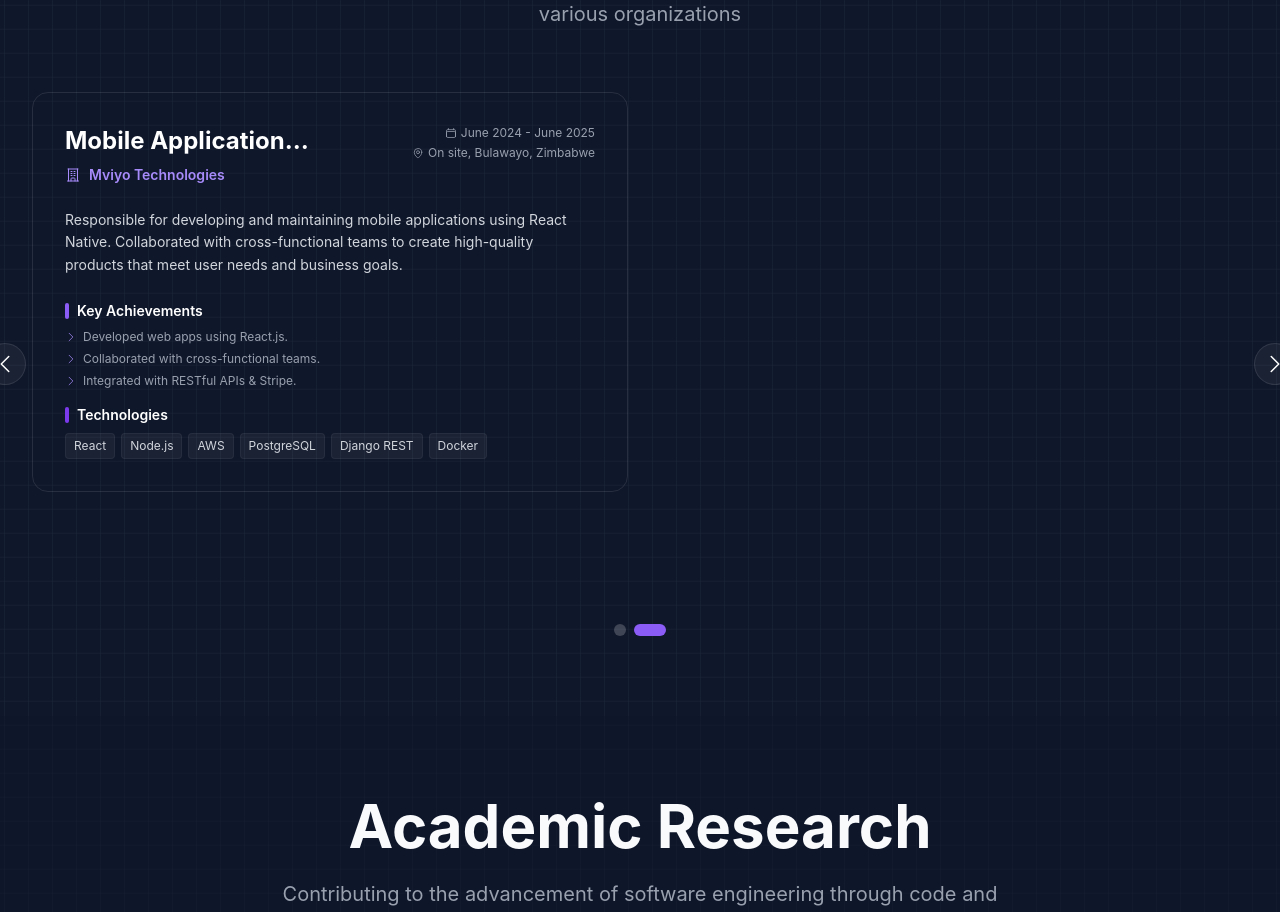
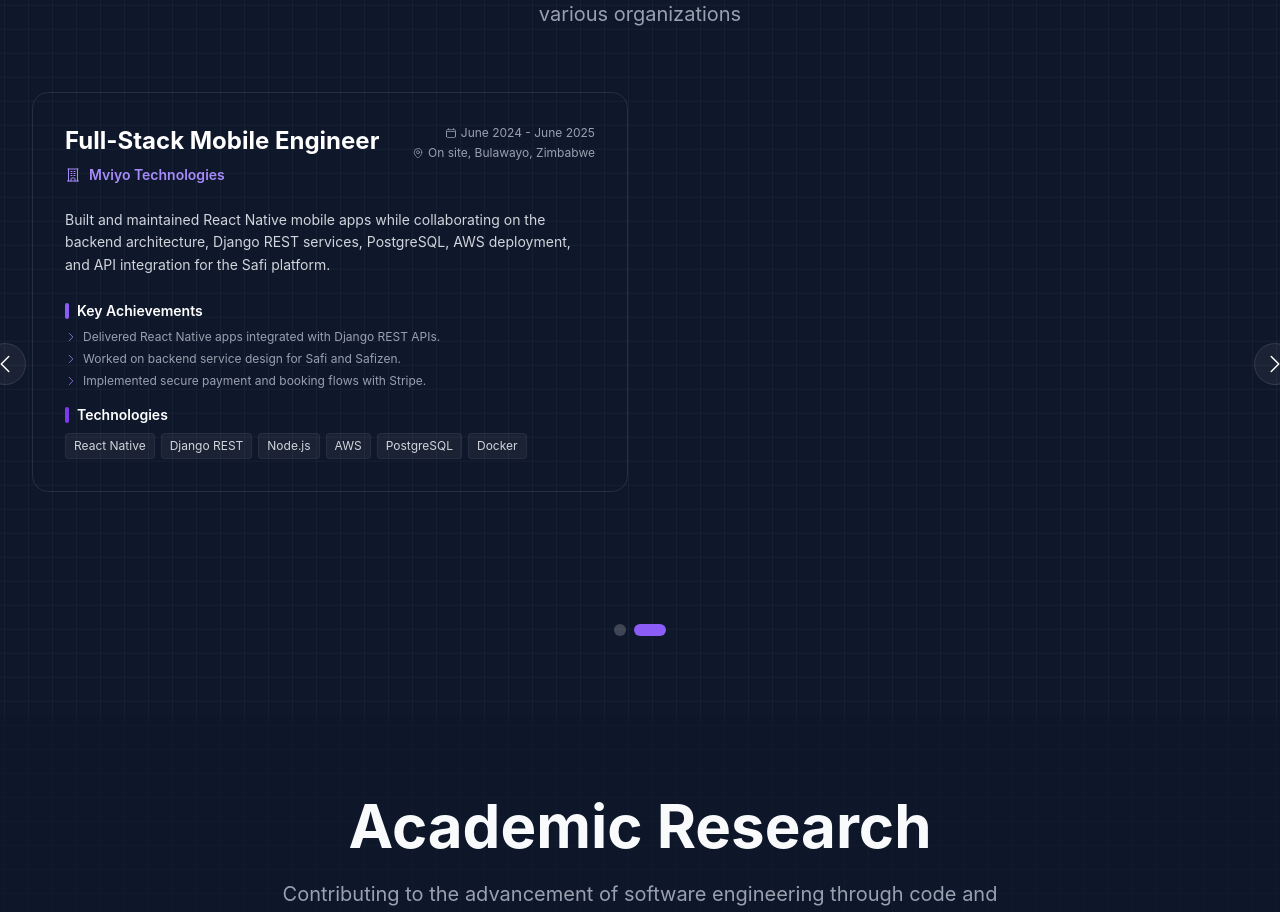
Before and after one commit to TanyaMushonga/tanyaradzwatmushonga-portifolio, a Next.js app: page / in a window 1280 px wide. Shown: the part 4446-5358 px from the top of the page. Built offline with nearby package versions, Linux system fonts and the light colour scheme.

Commit message:
feat: Update experience section to reflect enhanced roles and responsibilities in cloud engineering

```diff
--- a/src/app/components/experience.tsx
+++ b/src/app/components/experience.tsx
@@ -12,19 +12,19 @@ import {
 const experiences = [
   {
     id: 1,
-    title: "Frontend Developer",
+    title: "Frontend & Cloud Engineer",
     company: "Lanitech360",
     location: "Remote",
     type: "Contract",
     duration: "Dec 2025 - Present",
     current: true,
     description:
-      "Lead frontend developer responsible for building comprehensive business suite applications. Owning the entire frontend architecture and API integration using Next.js and React.",
+      "Lead frontend and cloud engineer responsible for building business suite applications, integrating APIs, and supporting deployment pipelines for scalable production delivery.",
     achievements: [
-      "Architecting and building business suite applications from scratch.",
-      "Owning the complete frontend development lifecycle.",
-      "Integrating complex APIs with the frontend interface.",
-      "Ensuring high performance and scalable architectural patterns.",
+      "Architected and implemented frontend systems with API-first design.",
+      "Built scalable data flows between Next.js interfaces and backend services.",
+      "Collaborated on deployment practices to improve release reliability.",
+      "Optimized complex user journeys for performance and maintainability.",
     ],
     technologies: [
       "Next.js",
@@ -32,57 +32,56 @@ const experiences = [
       "TypeScript",
       "Tailwind CSS",
       "API Integration",
+      "CI/CD",
     ],
   },
   {
     id: 2,
-    title: "Full Stack Developer",
-    company: "The Transfomation Legacy",
+    title: "Full Stack Engineer",
+    company: "The Transformation Legacy",
     location: "Remote",
     type: "Part-time",
     duration: "Jan 2025 - Dec 2025",
     current: false,
     description:
-      "As a fullstack developer l built an internal tool for a South African based company. They use it when carring out their assessment process, when assessing the perfomance of other companies.",
+      "Built an internal assessment platform for a South African company, combining a Next.js frontend with a Node.js backend, PostgreSQL database, and AWS deployment pipeline.",
     achievements: [
-      "Implementing responsive design and ensuring cross-browser compatibility.",
-      "Deploying the application on Vercel.",
-      "Implementing robust authentication.",
-      "Integrating with AWS services.",
-      "Integrated ChatGPT API.",
+      "Delivered a full-stack assessment tool with secure authentication.",
+      "Built backend APIs and database schemas for structured business data.",
+      "Deployed the platform with AWS services for production stability.",
+      "Integrated ChatGPT API for advanced assessment workflows.",
     ],
     technologies: [
       "Next.js",
       "PostgreSQL",
       "Node.js",
+      "AWS",
       "ChatGPT API",
-      "Tailwind CSS",
     ],
   },
   {
     id: 3,
-    title: "Mobile Application Developer",
+    title: "Full-Stack Mobile Engineer",
     company: "Mviyo Technologies",
     location: "On site, Bulawayo, Zimbabwe",
     type: "Internship",
     duration: "June 2024 - June 2025",
     current: false,
     description:
-      "Responsible for developing and maintaining mobile applications using React Native. Collaborated with cross-functional teams to create high-quality products that meet user needs and business goals.",
+      "Built and maintained React Native mobile apps while collaborating on the backend architecture, Django REST services, PostgreSQL, AWS deployment, and API integration for the Safi platform.",
     achievements: [
-      "Developed web apps using React.js.",
-      "Collaborated with cross-functional teams.",
-      "Integrated with RESTful APIs & Stripe.",
-      "Implemented responsive design.",
-      "Collaborated on Safi & Safizen apps.",
-      "Collaborated on ZimTicket mobile app.",
+      "Delivered React Native apps integrated with Django REST APIs.",
+      "Worked on backend service design for Safi and Safizen.",
+      "Implemented secure payment and booking flows with Stripe.",
+      "Contributed to deployment and cloud integration best practices.",
+      "Supported cross-functional product and QA collaboration.",
     ],
     technologies: [
-      "React",
+      "React Native",
+      "Django REST",
       "Node.js",
       "AWS",
       "PostgreSQL",
-      "Django REST",
       "Docker",
     ],
   },
```
